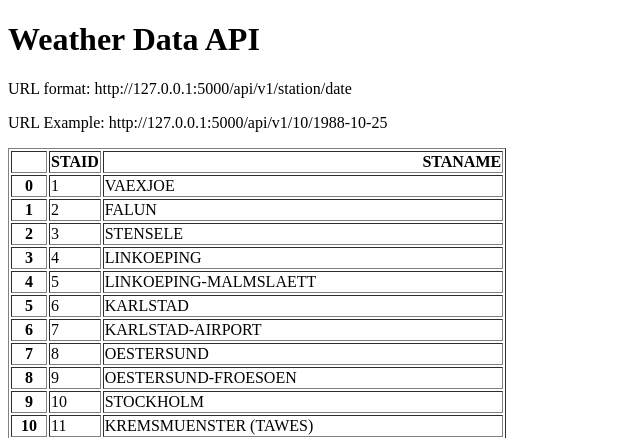
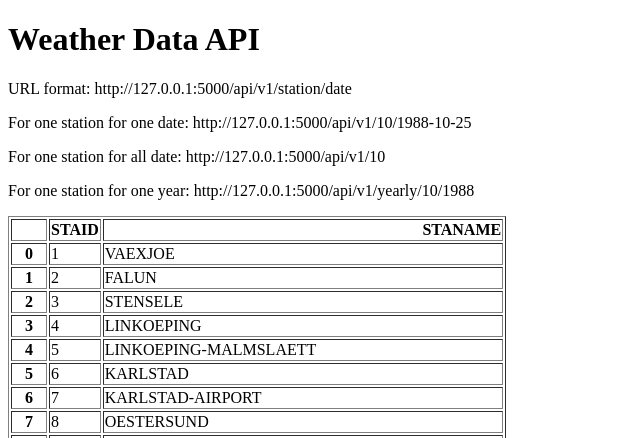
Before and after one commit to yashvi-modi/weather-api-flask, a Flask app: page / in a window 1280 px wide. Shown: the top 438 px of the page, without its empty margins (0-640 px from the left). Run offline with Flask 3, Linux system fonts and the light colour scheme.

Commit message:
Add URL endpoints doe yearly and all data

```diff
--- a/main.py
+++ b/main.py
@@ -5,6 +5,8 @@ app = Flask(__name__)
 
 stations = pd.read_csv("data_small/stations.txt", skiprows=17)
 stations = stations[["STAID", "STANAME                                 "]]
+
+
 @app.route("/")
 def home():
     return render_template("home.html", data=stations.to_html())
@@ -18,5 +20,22 @@ def about(station, date):
     return {"station": station, "date": date, "temperature": temperature}
 
 
+@app.route("/api/v1/<station>")
+def all_data(station):
+    filename = "data_small/TG_STAID" + str(station).zfill(6) + ".txt"
+    df = pd.read_csv(filename, skiprows=20, parse_dates=["    DATE"])
+    result = df.to_dict(orient="records")
+    return result
+
+
+@app.route("/api/v1/yearly/<station>/<year>")
+def yearly(station, year):
+    filename = "data_small/TG_STAID" + str(station).zfill(6) + ".txt"
+    df = pd.read_csv(filename, skiprows=20)
+    df["    DATE"] = df["    DATE"].astype(str)
+    result = df[df["    DATE"].str.startswith(str(year))].to_dict(orient="records")
+    return result
+
+
 if __name__ == "__main__":
     app.run(debug=True)
--- a/templates/home.html
+++ b/templates/home.html
@@ -7,7 +7,9 @@
 <body>
 <h1> Weather Data API</h1>
 <p> URL format: http://127.0.0.1:5000/api/v1/station/date</p>
-<p> URL Example: http://127.0.0.1:5000/api/v1/10/1988-10-25</p>
+<p> For one station for one date: http://127.0.0.1:5000/api/v1/10/1988-10-25</p>
+<p> For one station for all date: http://127.0.0.1:5000/api/v1/10</p>
+<p> For one station for one year: http://127.0.0.1:5000/api/v1/yearly/10/1988</p>
 <p> {{data | safe}}</p>
 </body>
 </html>
```
